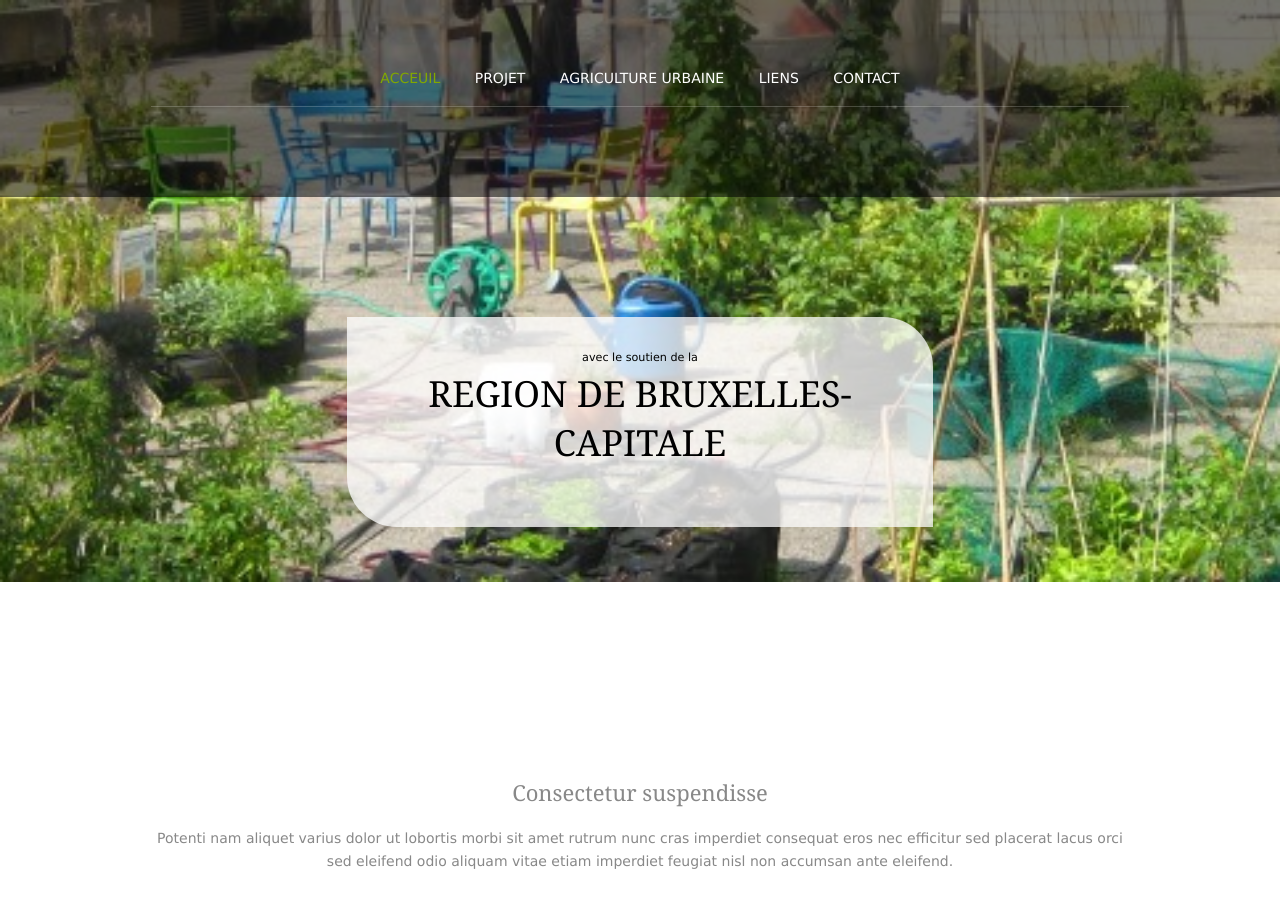
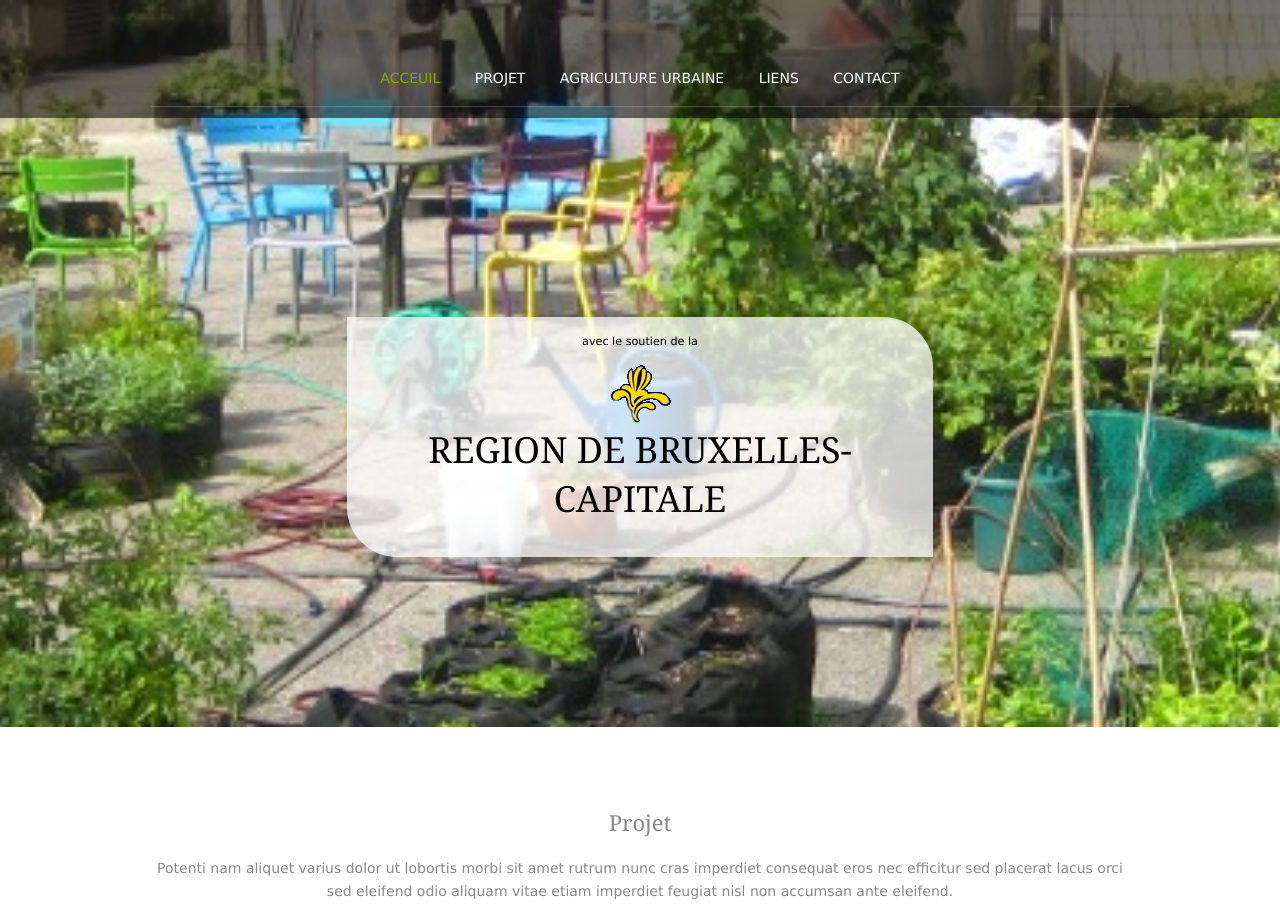
Before and after one commit to ludovichaute/filrouge-0-guerrilla, a plain HTML site: page template/index.html in a window 1280 px wide. Shown: the top 919 px of the page. Drawn offline with Linux system fonts and the light colour scheme.

Commit message:
add picture logo kbr + modif for header

```diff
--- a/template/index.html
+++ b/template/index.html
@@ -8,7 +8,7 @@
 -->
 <html>
 <head>
-<title>Arialogic</title>
+<title>Potage-toit</title>
 <meta charset="utf-8">
 <meta name="viewport" content="width=device-width, initial-scale=1.0, maximum-scale=1.0, user-scalable=no">
 <link href="layout/styles/layout.css" rel="stylesheet" type="text/css" media="all">
@@ -26,7 +26,7 @@
         <!-- ################################################################################################ -->
         <ul class="clear">
           <li class="active"><a href="index.html">Acceuil</a></li>
-          <li><a href="#">Projet</a></li>
+          <li><a href="#projet">Projet</a></li>
           <li><a href="#">Agriculture urbaine</a></li>
           <li><a href="#">Liens</a></li>
           <li><a href="#">Contact</a></li>
@@ -43,6 +43,7 @@
     <article>
       <div class="introtxt">
         <p class="font-xs nospace">avec le soutien de la</p>
+        <img src="images/bxl-logo.png" alt="">
         <h2 class="heading">REGION DE BRUXELLES-CAPITALE</h2>
       </div>
     </article>
@@ -54,12 +55,10 @@
 <!-- ################################################################################################ -->
 <!-- ################################################################################################ -->
 <!-- ################################################################################################ -->
-<div class="wrapper row3">
+<div class="wrapper row3" id="projet">
   <main class="hoc container clear">
-    <!-- main body -->
-    <!-- ################################################################################################ -->
-    <div class="center btmspace-50">
-      <h2 class="heading">Consectetur suspendisse</h2>
+      <div class="center btmspace-50" >
+      <h2 class="heading">Projet</h2>
       <p>Potenti nam aliquet varius dolor ut lobortis morbi sit amet rutrum nunc cras imperdiet consequat eros nec efficitur sed placerat lacus orci sed eleifend odio aliquam vitae etiam imperdiet feugiat nisl non accumsan ante eleifend.</p>
     </div>
     <ul class="nospace group blocks">
@@ -114,9 +113,9 @@
     </div>
     <ul class="nospace elements">
       <li class="one_third first">
-        <article><a href="#"><img src="images/demo/320x220.png" alt=""></a>
+        <article><a href="#"><img src="images/logo-kbr.png" alt=""></a>
           <div class="txtwrap">
-            <h6 class="heading">Malesuada posuere</h6>
+            <h6 class="heading">KBR</h6>
             <time datetime="2045-04-06">6<sup>th</sup> April 2045</time>
             <p>Ante pulvinar hendrerit ipsum ut scelerisque sapien purus sit amet&hellip;</p>
             <footer><a href="#">Read More &raquo;</a></footer>
--- a/template/layout/styles/framework.css
+++ b/template/layout/styles/framework.css
@@ -27,8 +27,8 @@
 .pushright li:last-child{margin-right:0;}
 .borderedbox{border:1px solid;}
 .overlay{position:relative; z-index:1;}
-.overlay::after{display:block; position:absolute; top:0; left:0; width:100%; height:100%; content:""; z-index:-1;}
-.bgded{background-position:top center; background-repeat:no-repeat; background-size:contain;;}
+.overlay::after{display:block; position:absolute; top:0; left:0; width:100%; height:60%; content:""; z-index:-1;}
+.bgded{background-position:top center; background-repeat:no-repeat; background-size:cover;}
 .circle{border-radius:50%; background-clip:padding-box;}
 
 .btn{display:inline-block; padding:15px 25px 17px; text-transform:uppercase; border:1px solid; border-radius:0 15px;}
--- a/template/layout/styles/layout.css
+++ b/template/layout/styles/layout.css
@@ -35,9 +35,9 @@
 #pageintro{padding:120px 0; text-align:center;}
 
 #pageintro article{display:block; max-width:60%; margin:0 auto;}
-#pageintro article .introtxt{margin:0 0 50px 0; padding:30px; border-radius:0 50px;}
+#pageintro article .introtxt{margin:0 0 50px 0; padding:4px; border-radius:0 50px;}
 #pageintro article .heading{margin-bottom:30px; font-size:36px;}
-#pageintro article p:last-of-type{margin-bottom:0;}
+#pageintro article p:last-of-type{margin:10px 0px;}
 
 
 /* Content Area
```
Also changed, not shown: template/images/logo-kbr.png (added).
